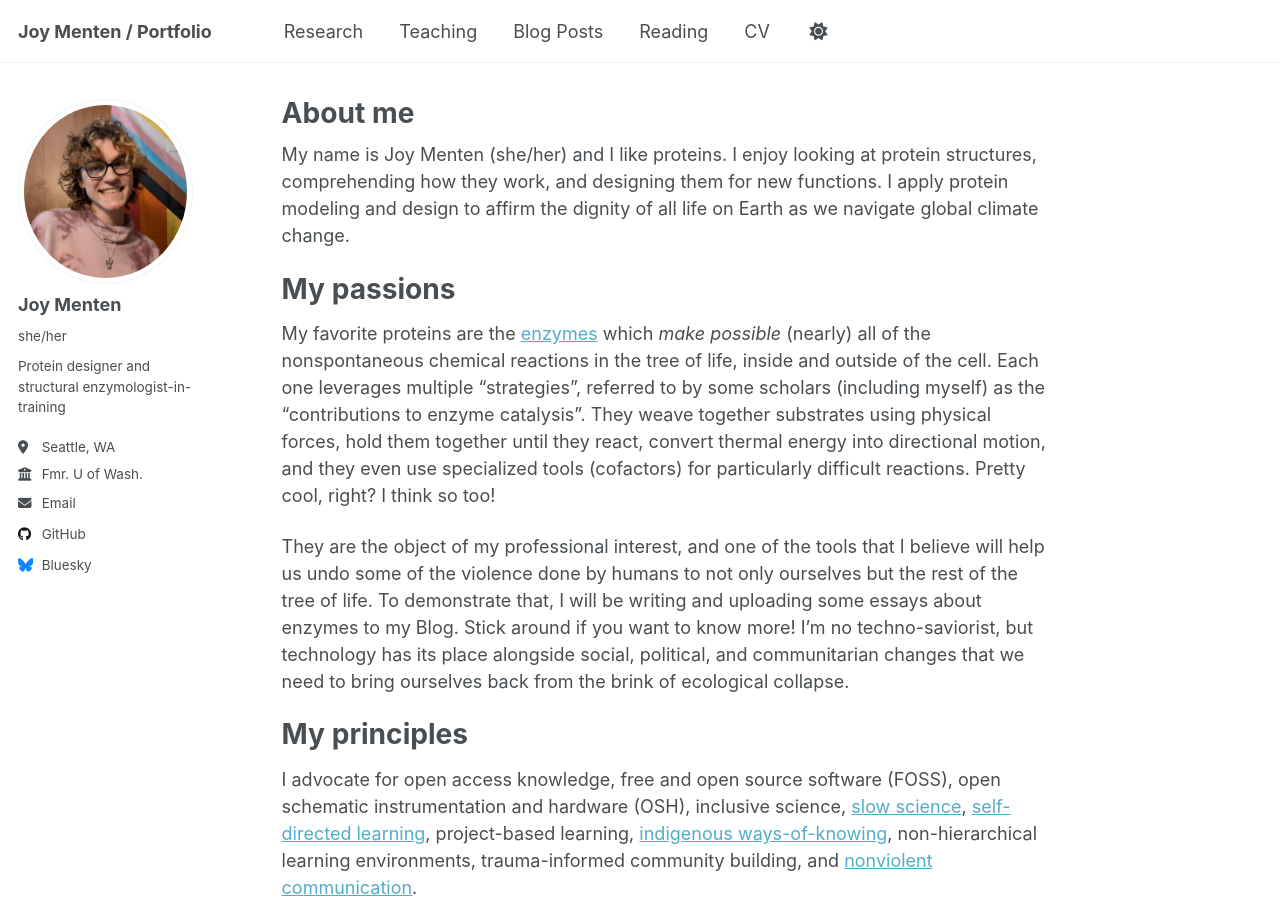
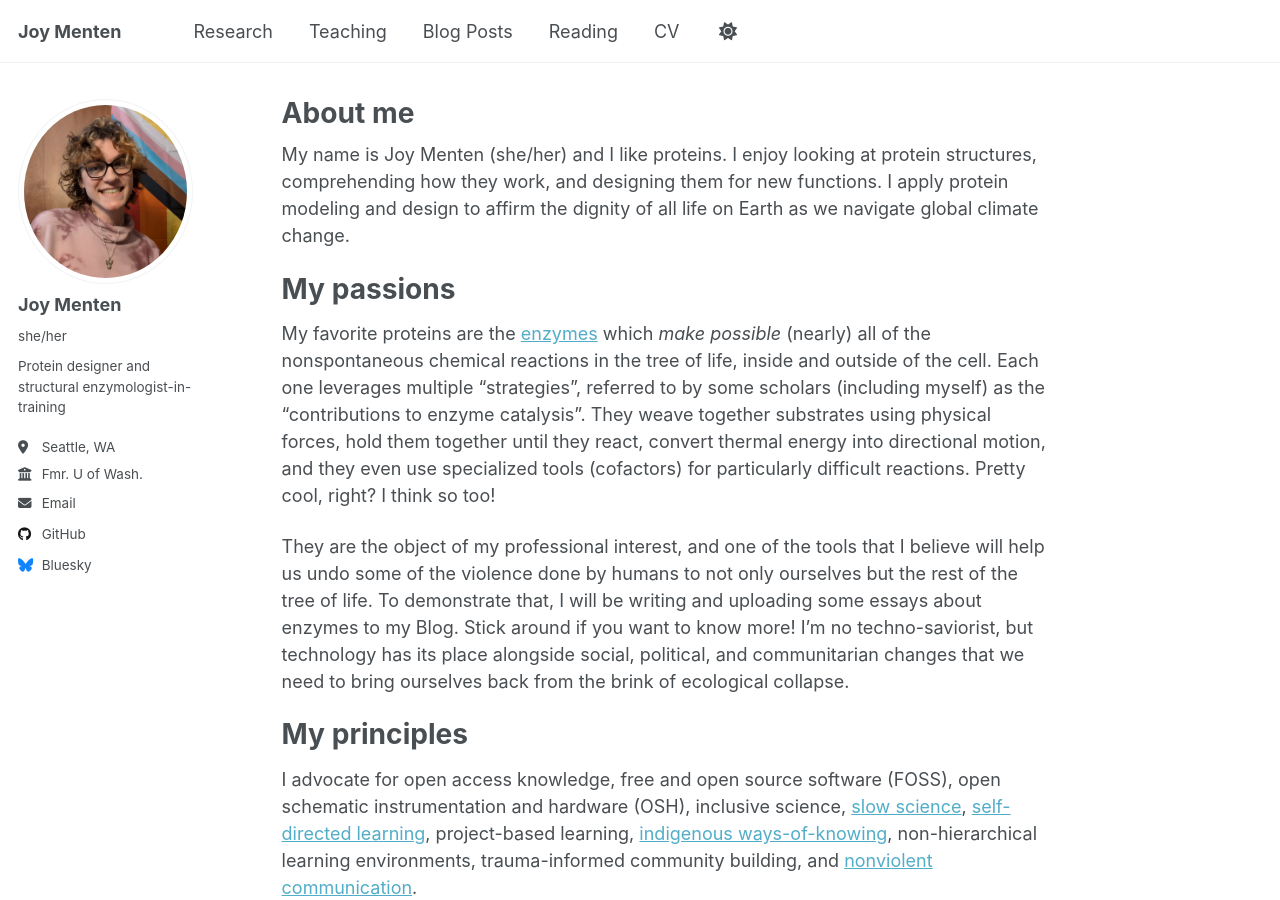
Before and after one commit to picodase/picodase.github.io, a Jekyll site: the page built from _pages/about.md, in a window 1280 px wide and 900 px high. Built offline with Jekyll 4.4.1, drawn with Linux system fonts in a browser that asks for light colours; a script that is not in the unit is left out.

Commit message:
Shorten About title

```diff
--- a/_config.yml
+++ b/_config.yml
@@ -9,7 +9,7 @@
 # Basic Site Settings
 locale                   : "en-US"
 site_theme               : "default" # Currently available options are "default", "air"
-title                    : "Joy Menten / Portfolio"
+title                    : "Joy Menten"
 title_separator          : "-"
 name                     : &name "Joy Menten"
 description              : &description "Joy Menten's academic portfolio"   # Update this with a general description of your site, this is the default if not overridden by a page
```
